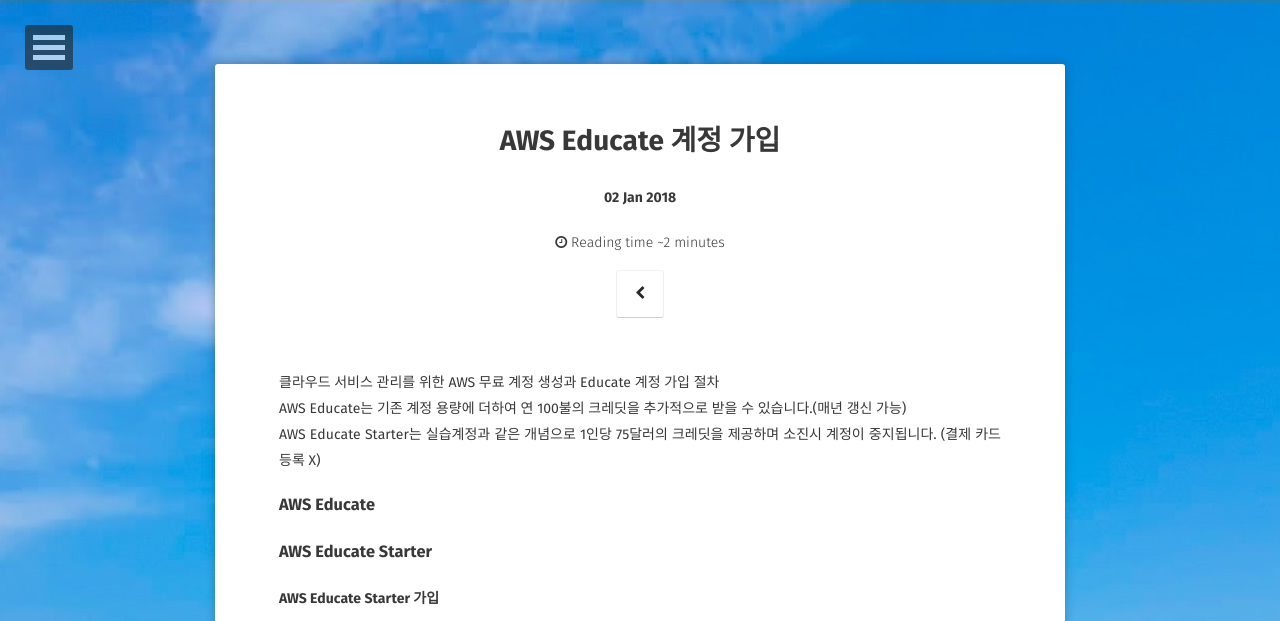
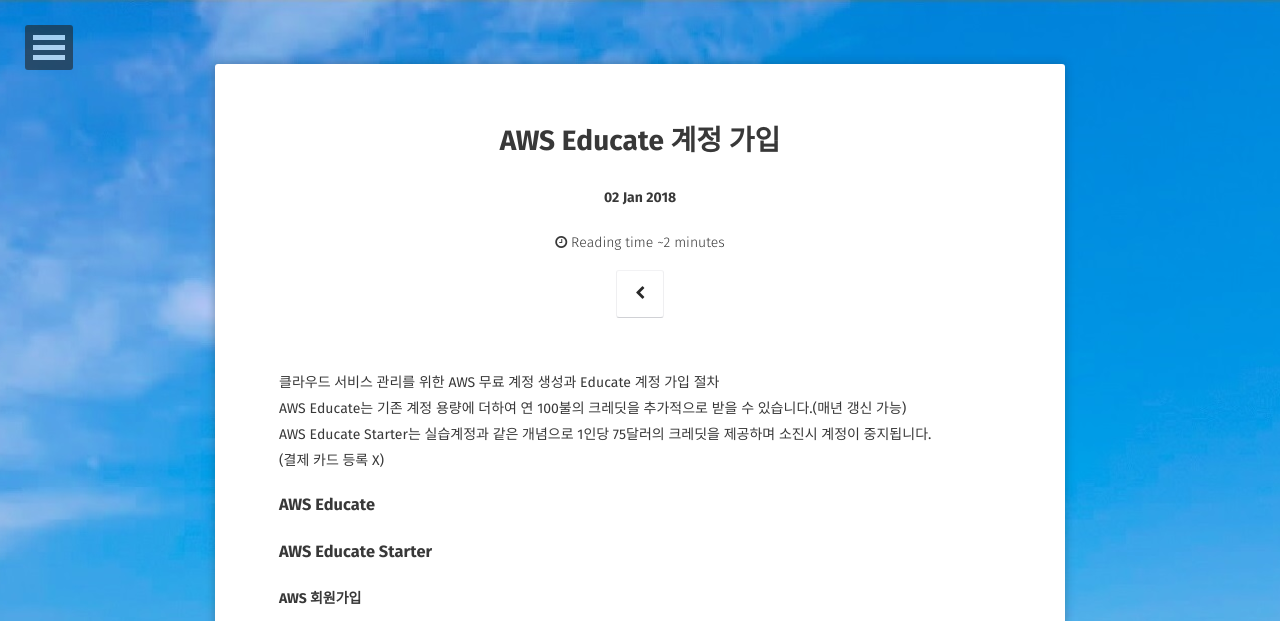
Before and after one commit to kangyechan/kangyechan.github.io, a Jekyll site: the page built from _posts/2013-05-22-sample-post-images.md, in a window 1280 px wide, cut to the strip 0-621 px from the top of the page. Built offline with Jekyll 4.4.1, drawn with Linux system fonts in a browser that asks for light colours; some web fonts are replaced; comment, search, counter and statistics services are not loaded; some of the changed text lies outside the part shown.

Commit message:
post edit

```diff
--- a/_config.yml
+++ b/_config.yml
@@ -4,8 +4,8 @@ bio:                "HAMMANG, proverbs1609"
 description:        "사람이 마음으로 자기의 길을 계획할지라도 그 걸음을 인도하시는 이는 여호와시니라. (잠 16:9)"
 reading_time:       true
 words_per_minute:   200
-logo:               'assets/img/gitprofile.jpg'
-background:         'assets/img/GitBackground_1003.jpg'
+logo:               'assets/img/profile/gitprofile.jpg'
+background:         'assets/img/profile/GitBackground_1003.jpg'
 tiled_bg:           false   # Set this true if you want to tile your background image, otherwise it will be covered
 locale:             ko_KR
 url:                https://kangyechan.github.io
--- a/_posts/2013-05-22-sample-post-images.md
+++ b/_posts/2013-05-22-sample-post-images.md
@@ -9,16 +9,17 @@ comments: true
 
 클라우드 서비스 관리를 위한 AWS 무료 계정 생성과 Educate 계정 가입 절차
 AWS Educate는 기존 계정 용량에 더하여 연 100불의 크레딧을 추가적으로 받을 수 있습니다.(매년 갱신 가능)
-AWS Educate Starter는 실습계정과 같은 개념으로 1인당 75달러의 크레딧을 제공하며 소진시 계정이 중지됩니다.  (결제 카드 등록 X)
+AWS Educate Starter는 실습계정과 같은 개념으로 1인당 75달러의 크레딧을 제공하며 소진시 계정이 중지됩니다.
+(결제 카드 등록 X)
 
 ### AWS Educate
 ### AWS Educate Starter
 
-#### AWS Educate Starter 가입
+#### AWS 회원가입
 
 <figure>
 	<a href="http://farm9.staticflickr.com/8426/7758832526_cc8f681e48_b.jpg"><img src="http://farm9.staticflickr.com/8426/7758832526_cc8f681e48_c.jpg"></a>
-	<figcaption>Morning Fog Emerging From Trees by A Guy Taking Pictures, on Flickr</figcaption>
+	<figcaption><a href="https://aws.amazon.com/ko/">AWS 홈페이지</a></figcaption>
 </figure>
 
 Vero laborum commodo occupy. Semiotics voluptate mumblecore pug. Cosby sweater ullamco quinoa ennui assumenda, sapiente occupy delectus lo-fi. Ea fashion axe Marfa cillum aliquip. Retro Bushwick keytar cliche. Before they sold out sustainable gastropub Marfa readymade, ethical Williamsburg skateboard brunch qui consectetur gentrify semiotics. Mustache cillum irony, fingerstache magna pour-over keffiyeh tousled selfies.
```
Also changed, not shown: assets/img/awsimg/aws main.JPG (added), assets/img/awsimg/join result.JPG (added), assets/img/profile/GitBackground_1003.jpg (renamed from assets/img/GitBackground_1003.jpg), assets/img/profile/gitbackground.jpg (renamed from assets/img/gitbackground.jpg), assets/img/profile/gitprofile.jpg (renamed from assets/img/gitprofile.jpg).
